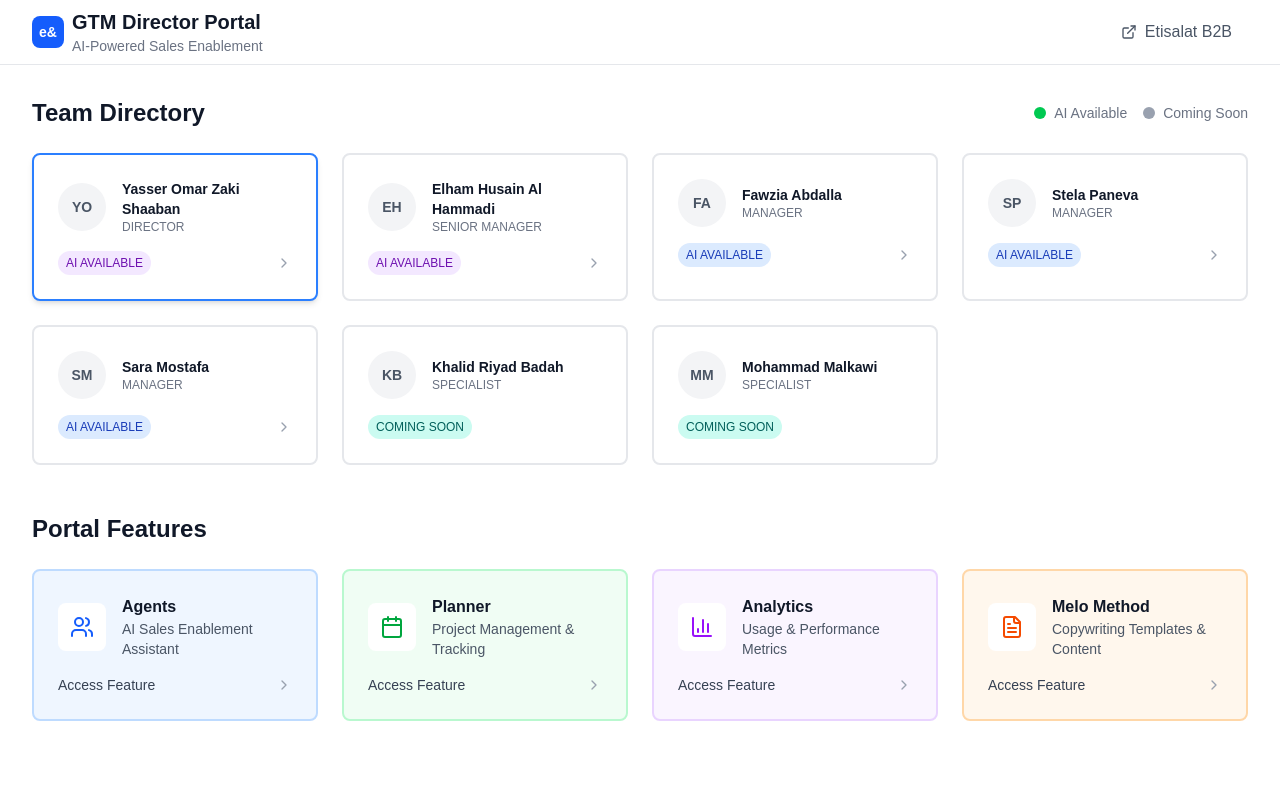
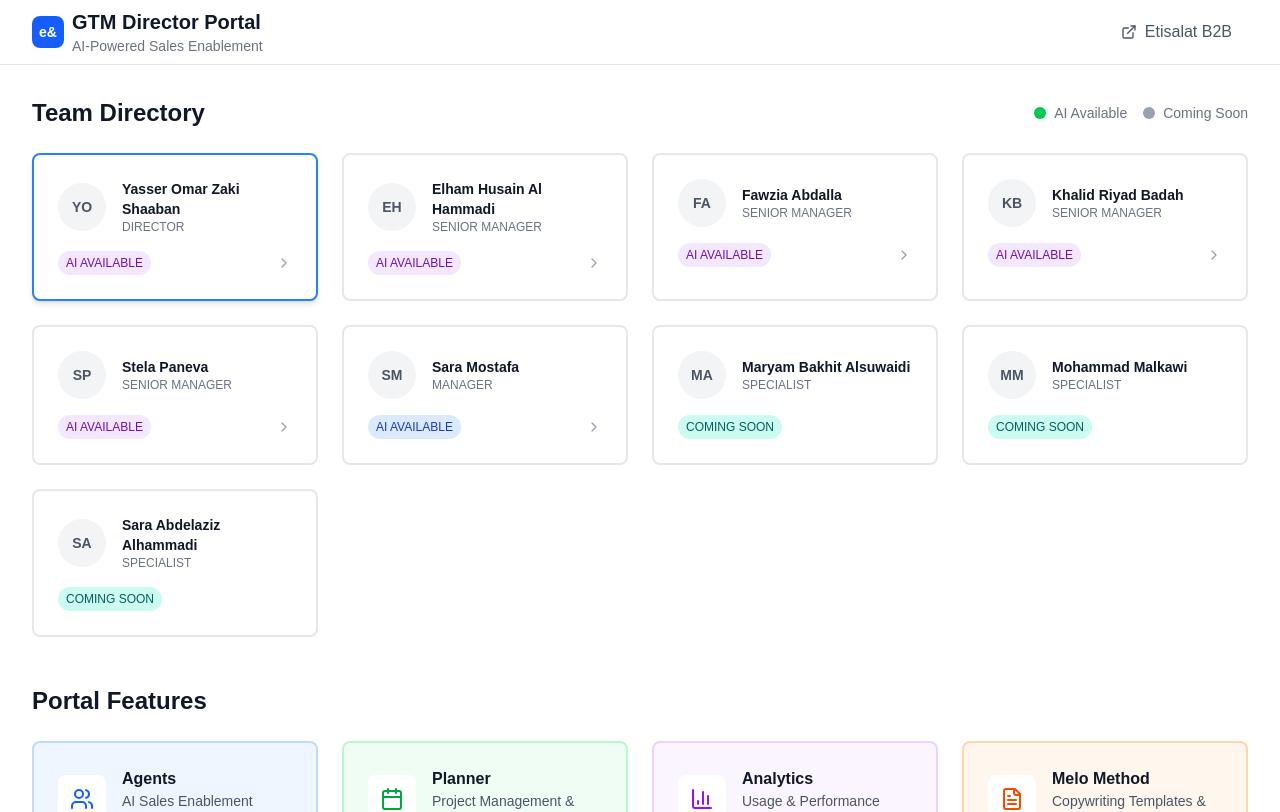
Before and after one commit to MrMeloDoumani/FinalAgentGTM4Demo, a Next.js app: page / in a window 1280 px wide. Shown: the top 812 px of the page. Built offline with nearby package versions, Linux system fonts and the light colour scheme.

Commit message:
Fix team members with correct names and ranks, organized by rank then alphabetically

```diff
--- a/src/app/page.tsx
+++ b/src/app/page.tsx
@@ -5,6 +5,7 @@ import { Users, Calendar, BarChart3, FileText, ExternalLink, ChevronRight } from
 import Link from "next/link";
 
 const teamMembers = [
+  // Director
   {
     name: "Yasser Omar Zaki Shaaban",
     role: "DIRECTOR",
@@ -12,6 +13,8 @@ const teamMembers = [
     color: "bg-purple-100 text-purple-800",
     avatar: "YO",
   },
+
+  // Senior Managers (alphabetically)
   {
     name: "Elham Husain Al Hammadi",
     role: "SENIOR MANAGER",
@@ -21,18 +24,27 @@ const teamMembers = [
   },
   {
     name: "Fawzia Abdalla",
-    role: "MANAGER",
+    role: "SENIOR MANAGER",
     status: "AI AVAILABLE",
-    color: "bg-blue-100 text-blue-800",
+    color: "bg-purple-100 text-purple-800",
     avatar: "FA",
   },
   {
+    name: "Khalid Riyad Badah",
+    role: "SENIOR MANAGER",
+    status: "AI AVAILABLE",
+    color: "bg-purple-100 text-purple-800",
+    avatar: "KB",
+  },
+  {
     name: "Stela Paneva",
-    role: "MANAGER",
+    role: "SENIOR MANAGER",
     status: "AI AVAILABLE",
-    color: "bg-blue-100 text-blue-800",
+    color: "bg-purple-100 text-purple-800",
     avatar: "SP",
   },
+
+  // Managers (alphabetically)
   {
     name: "Sara Mostafa",
     role: "MANAGER",
@@ -40,12 +52,14 @@ const teamMembers = [
     color: "bg-blue-100 text-blue-800",
     avatar: "SM",
   },
+
+  // Specialists (alphabetically)
   {
-    name: "Khalid Riyad Badah",
+    name: "Maryam Bakhit Alsuwaidi",
     role: "SPECIALIST",
     status: "COMING SOON",
     color: "bg-teal-100 text-teal-800",
-    avatar: "KB",
+    avatar: "MA",
   },
   {
     name: "Mohammad Malkawi",
@@ -53,6 +67,13 @@ const teamMembers = [
     status: "COMING SOON",
     color: "bg-teal-100 text-teal-800",
     avatar: "MM",
+  },
+  {
+    name: "Sara Abdelaziz Alhammadi",
+    role: "SPECIALIST",
+    status: "COMING SOON",
+    color: "bg-teal-100 text-teal-800",
+    avatar: "SA",
   },
 ];
 
```
